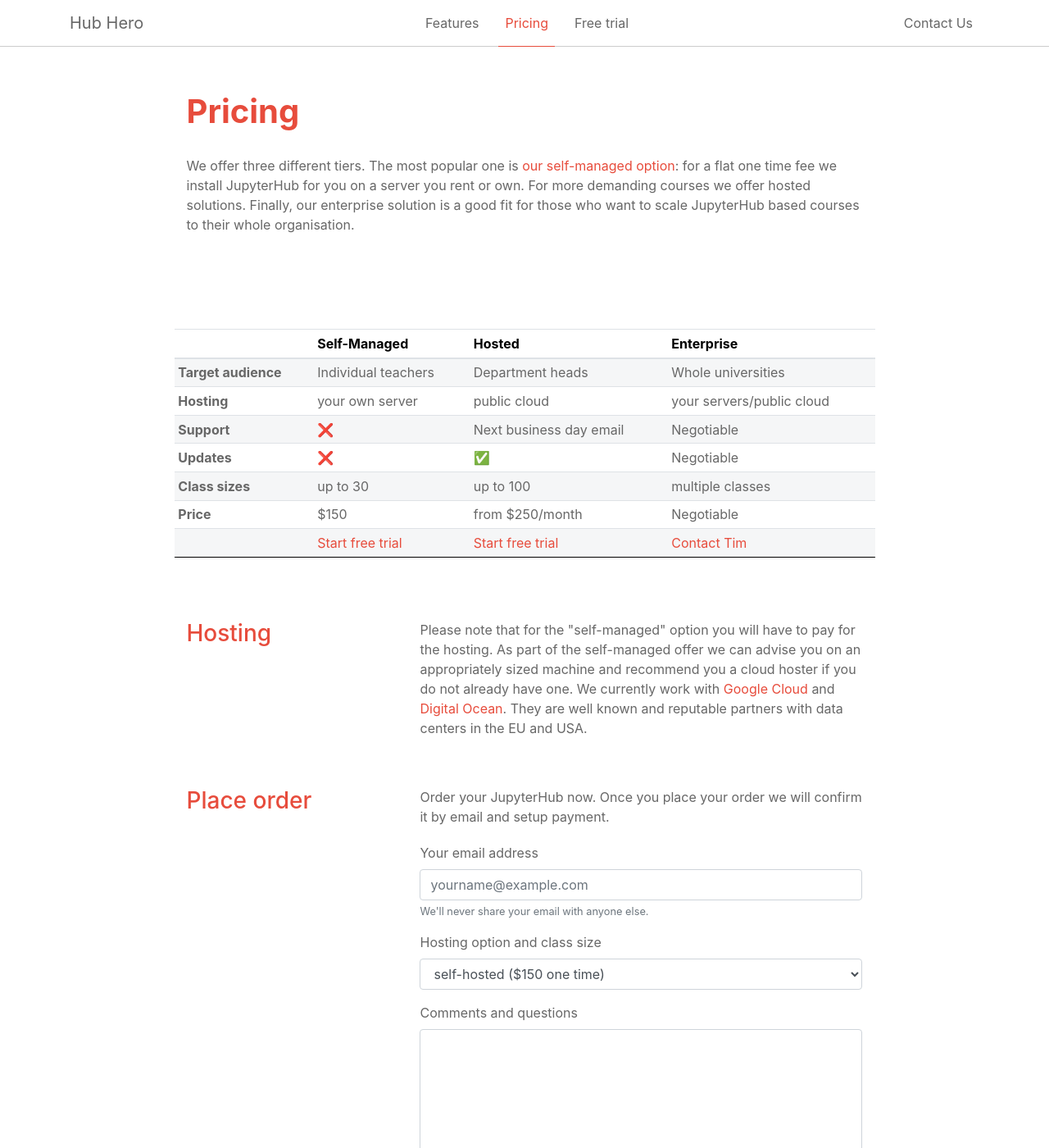
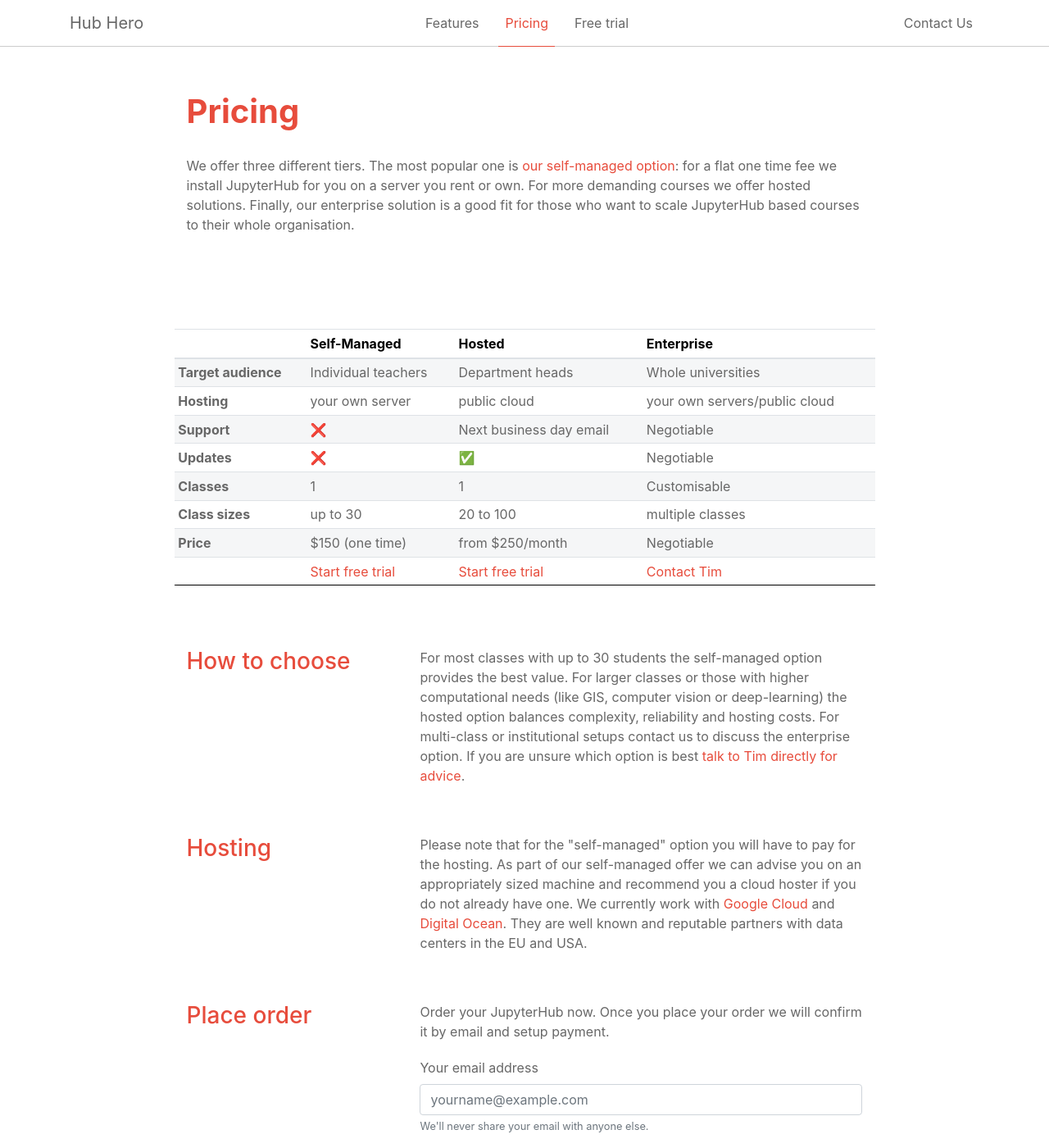
Before and after one commit to betatim/hub-maker, a Jekyll site: the page built from pricing/index.html, in a window 1280 px wide and 1400 px high. Shown: the whole window at 82% size. Built offline with Jekyll 4.4.1, drawn with Linux system fonts in a browser that asks for light colours; nearby versions of some CDN libraries.

```diff
--- a/404.html
+++ b/404.html
@@ -8,9 +8,9 @@
     <div class="row content-section">
       <div class="colmd-12">
         <h3>Not found</h3>
-        <p>We could not find the page you are looking for.</p>
+        <p>We could not find the page you are looking for. <a href="/">Return to the Hub Hero homepage.</a></p>
         <a href="/" class="home-link">
-          <img src="/images/logo.svg" alt="Hub Hero logo">
+          <img src="/images/logo.svg" alt="Return to Hub Hero homepage">
         </a>
       </div>
     </div>
--- a/index.html
+++ b/index.html
@@ -53,7 +53,7 @@
 <div class="container index" id="main-section">
   <div class="row content-section justify-content-around">
     <div class="col-lg-9 col-md-12">
-      <div>
+      <div id="teacher">
         <h4>If you’re a teacher...</h4>
         <p>You aspire to teach using real-world, open-source software tools, but you don’t want the headache of setting up or supporting individual users. Whether your students are at high school, university or professionals, ensure they all have access to the same environment and tools no matter if they have a laptop or a tablet. A JupyterHub let’s you focus on content and teaching without playing tech support. Start teaching from the first minute with our <a href="/pricing">self-hosted JupyterHub option</a>.</p>
       </div>
@@ -61,7 +61,7 @@
   </div>
   <div class="row content-section justify-content-around">
     <div class="col-lg-9 col-md-12">
-      <div>
+      <div id="hosted">
         <h4>If you’re a department head...</h4>
         <p>Enable your teachers to use real-world software tools when teaching without the headache of tech support. Allow them to focus on course content and delivery for in-person or distance learning courses. Some of your team may already be using Jupyter notebooks to teach scientific and programming courses interactively. A JupyterHub allows you to achieve department wide consistency in Juypter notebook use and support. Raise the bar in your department with our <a href="/pricing">hosted JupyterHub option</a>.</p>
       </div>
@@ -69,7 +69,7 @@
   </div>
   <div class="row content-section justify-content-around">
     <div class="col-lg-9 col-md-12">
-      <div>
+      <div id="enterprise">
         <h4>If you’re in charge of IT...</h4>
         <p>You strive to deliver ambitious IT services for your institute’s teachers and care about peace of mind regarding back-ups and when running compute-intensive courses. Whether you already have your own cloud teaching solution, or if this is your next goal. Meet your staff’s needs, promote open-source software and prevent vendor lock-in. Deploy JupyterHubs at your institute to easily configure Jupyter notebooks and required software libraries for each course. Keep your institute at the cutting edge with our <a href="/pricing">enterprise JupyterHub option</a>.</p>
       </div>
--- a/pricing/index.html
+++ b/pricing/index.html
@@ -38,7 +38,7 @@
               <th scope="row">Hosting</th>
               <td>your own server</td>
               <td>public cloud</td>
-              <td>your servers/public cloud</td>
+              <td>your own servers/public cloud</td>
             </tr>
             <tr>
               <th scope="row">Support</th>
@@ -53,14 +53,20 @@
               <td>Negotiable</td>
             </tr>
             <tr>
+              <th scope="row">Classes</th>
+              <td>1</td>
+              <td>1</td>
+              <td>Customisable</td>
+            </tr>
+            <tr>
               <th scope="row">Class sizes</th>
               <td>up to 30</td>
-              <td>up to 100</td>
+              <td>20 to 100</td>
               <td>multiple classes</td>
             </tr>
             <tr>
               <th scope="row">Price</th>
-              <td>$150</td>
+              <td>$150 (one time)</td>
               <td>from $250/month</td>
               <td>Negotiable</td>
             </tr>
@@ -75,11 +81,21 @@
       </div>
       <div class="row content-section split-section separated">
         <div class="col-md-4">
+          <h3>How to choose</h3>
+        </div>
+        <div class="col-md-8">
+          <p>
+            For most classes with up to 30 students the self-managed option provides the best value. For larger classes or those with higher computational needs (like GIS, computer vision or deep-learning) the hosted option balances complexity, reliability and hosting costs. For multi-class or institutional setups contact us to discuss the enterprise option. If you are unsure which option is best <a href="mailto:tim@hubhero.net">talk to Tim directly for advice</a>.
+          </p>
+        </div>
+      </div>
+      <div class="row content-section split-section separated">
+        <div class="col-md-4">
           <h3>Hosting</h3>
         </div>
         <div class="col-md-8">
           <p>
-            Please note that for the "self-managed" option you will have to pay for the hosting. As part of the self-managed offer we can advise you on an appropriately sized machine and recommend you a cloud hoster if you do not already have one. We currently work with <a href="https://cloud.google.com/">Google Cloud</a> and <a href="https://www.digitalocean.com/">Digital Ocean</a>. They are well known and reputable partners with data centers in the EU and USA.
+            Please note that for the "self-managed" option you will have to pay for the hosting. As part of our self-managed offer we can advise you on an appropriately sized machine and recommend you a cloud hoster if you do not already have one. We currently work with <a href="https://cloud.google.com/">Google Cloud</a> and <a href="https://www.digitalocean.com/">Digital Ocean</a>. They are well known and reputable partners with data centers in the EU and USA.
           </p>
         </div>
       </div>
@@ -100,13 +116,12 @@
             <div class="form-group">
               <label for="classSize">Hosting option and class size</label>
               <select class="form-control" name="classSize" id="classSize" required>
-                <option>self-hosted ($150 one time)</option>
-                <option>hosted, <20 students ($250/month)</option>
-                <option>hosted, <30 students ($410/month)</option>
+                <option>self-managed ($150 one time)</option>
+                <option>hosted, <20 students (from $250/month)</option>
+                <option>hosted, <35 students (from $410/month)</option>
                 <option>hosted, about 50 students (custom offer)</option>
                 <option>hosted, <100 students (custom offer)</option>
                 <option>hosted, over 100 students (custom offer)</option>
-                <option>Not sure</option>
               </select>
             </div>
             <div class="form-group">
@@ -115,7 +130,7 @@
             </div>
             <div class="form-group">
               <div class="form-check">
-                <input class="form-check-input" name="referToDO" type="checkbox" value="digitalocean" id="doContact" required>
+                <input class="form-check-input" name="referToDO" type="checkbox" value="digitalocean" id="doContact">
                 <label class="form-check-label" for="doContact">
                    Refer me to Digital Ocean for $100 free hosting credit.
                 </label>
```
Also changed, not shown: 1 other file.
